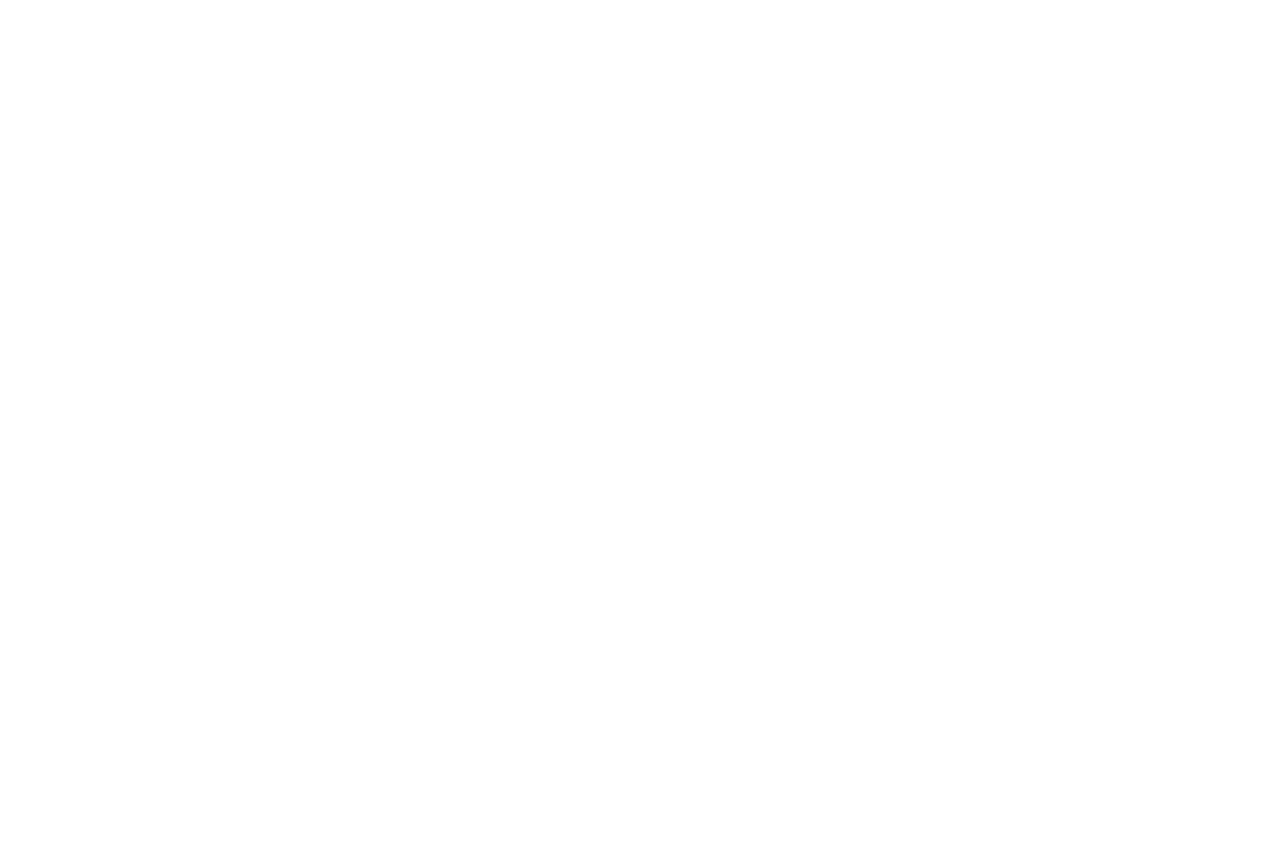
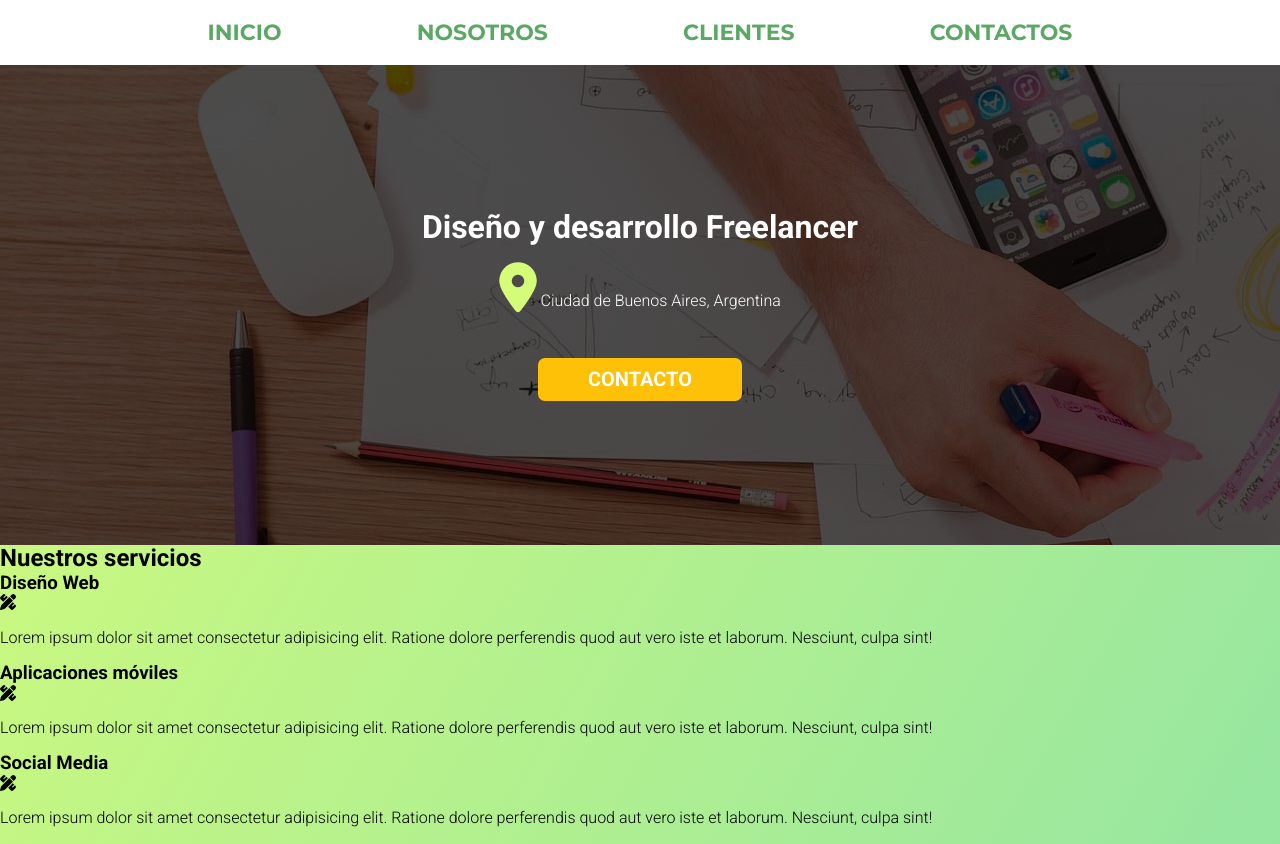
Before and after one commit to crissulb95/freelancerwebsite, a plain HTML site: page index.html in a window 1280 px wide. Before the commit the page ends 800 px from the top, so only its background shows below. Drawn offline with Linux system fonts and the light colour scheme.

Commit message:
segundo commit servicios html y css

```diff
--- a/css/style.css
+++ b/css/style.css
@@ -0,0 +1,111 @@
+/* font-family: 'Roboto', sans-serif;
+font-family: 'Montserrat Alternates', sans-serif; */
+
+:root{
+    --primario:#d4fc79;
+    --secundario:#ffc107;
+    --oscuro: #5aa864;
+}
+
+html {
+    box-sizing: border-box;
+    min-height: 100%;
+    font-size: 62.5%;
+}
+*, *:before, *:after {
+    box-sizing: inherit;
+}
+
+body{
+    background-image: linear-gradient(120deg, #d4fc79 0%, #96e6a1 100%);
+    min-height: 100%;
+    font-family: 'Roboto', sans-serif;
+    font-size: 1.6rem;
+}
+
+h1,h2,h3{
+    margin: 0;
+}
+
+.site-header{
+    background: #fff;
+    box-shadow: 2px 2px 2px grey, 1px 5px 10px grey,3px 4px 2px #d4fc79 ;
+}
+
+.site-header nav{
+    font-family: 'Montserrat', sans-serif;
+    max-width: 1000px;
+    margin: 0 auto;
+    padding: 2rem 0;
+}
+
+.barra{
+    display: flex;
+    flex-direction: column;
+    align-items: center;
+}
+@media (min-width: 768px) {
+    .barra{
+        flex-direction: row;
+        justify-content: space-around;
+    }
+}
+
+.site-header nav a{
+    color: var(--oscuro);
+    font-weight: 700;
+    font-size: 2.2rem;
+    text-decoration: none ;
+    text-transform: uppercase;
+    padding-bottom: 1.5rem;
+}
+
+@media (min-width: 768px) {
+    .site-header nav a{
+        padding-bottom: 0;
+    }
+}
+
+.hero{
+    height: 60vh;
+    background: url("../img/hero.jpg");
+    position: relative;
+    display: flex;
+    align-items: center;
+    justify-content: center;
+    text-align: center;
+}
+
+.hero::after{
+    content: '';
+    background: rgba(0, 0, 0, 0.7);
+    position: absolute;
+    top: 0;
+    left: 0;
+    right: 0;
+    bottom: 0;
+}
+
+.contenedor-hero{
+    color: #fff;
+    position: relative;
+    z-index: 1;
+}
+
+.contenedor-hero i{
+    font-size: 5rem;
+    color: var(--primario);
+}
+
+.boton{
+    background: var(--secundario);
+    padding: 1rem 5rem;
+    display:inline-block;
+    margin: 3rem 0 0 0;
+    text-transform: uppercase;
+    text-decoration: none;
+    color: #fff;
+    font-weight: bolder;
+    font-size: 2rem;
+    border-radius: 0.7rem;
+}
--- a/index.html
+++ b/index.html
@@ -5,9 +5,55 @@
     <meta name="viewport" content="width=device-width, initial-scale=1.0">
     <meta http-equiv="X-UA-Compatible" content="ie=edge">
     <title>Freelancer</title>
+    <link href="https://fonts.googleapis.com/css2?family=Montserrat:wght@100;300;700&family=Roboto:ital,wght@0,100;0,300;0,700;1,900&display=swap" rel="stylesheet">
+    <link rel="stylesheet" href="css/normalize.css">
     <link rel="stylesheet" href="css/style.css">
+    <script src="https://kit.fontawesome.com/b0eee54172.js" crossorigin="anonymous"></script>
 </head>
 <body>
+    <header class="site-header">
+        <nav class="barra">
+            <a href="#">Inicio</a>
+            <a href="#">Nosotros</a>
+            <a href="#">Clientes</a>
+            <a href="#">Contactos</a>
+        </nav>
+    </header>
+    <div class="hero">
+        <div class="contenedor-hero">
+            <h1>Diseño y desarrollo Freelancer</h1>
+            <p><i class="fas fa-map-marker-alt"></i> Ciudad de Buenos Aires, Argentina</p>
+            <a href="#" class="boton">Contacto</a>
+        </div>
+    </div>
 
+    <main class="contenedor servicios">
+        <h2>Nuestros servicios</h2>
+        <div class="contenedor-servicios">
+            <div class="servicios">
+                <h3>Diseño Web</h3>
+                <div class="iconos">
+                    <i class="fas fa-pencil-ruler"></i>
+                </div>
+                <p>Lorem ipsum dolor sit amet consectetur adipisicing elit. Ratione dolore perferendis quod aut vero iste et laborum. Nesciunt, culpa sint!</p>
+            </div>
+
+            <div class="servicios">
+                <h3>Aplicaciones móviles</h3>
+                <div class="iconos">
+                    <i class="fas fa-pencil-ruler"></i>
+                </div>
+                <p>Lorem ipsum dolor sit amet consectetur adipisicing elit. Ratione dolore perferendis quod aut vero iste et laborum. Nesciunt, culpa sint!</p>
+            </div>
+
+            <div class="servicios">
+                <h3>Social Media</h3>
+                <div class="iconos">
+                    <i class="fas fa-pencil-ruler"></i>
+                </div>
+                <p>Lorem ipsum dolor sit amet consectetur adipisicing elit. Ratione dolore perferendis quod aut vero iste et laborum. Nesciunt, culpa sint!</p>
+            </div>
+        </div>
+    </main>
 </body>
 </html>
```
